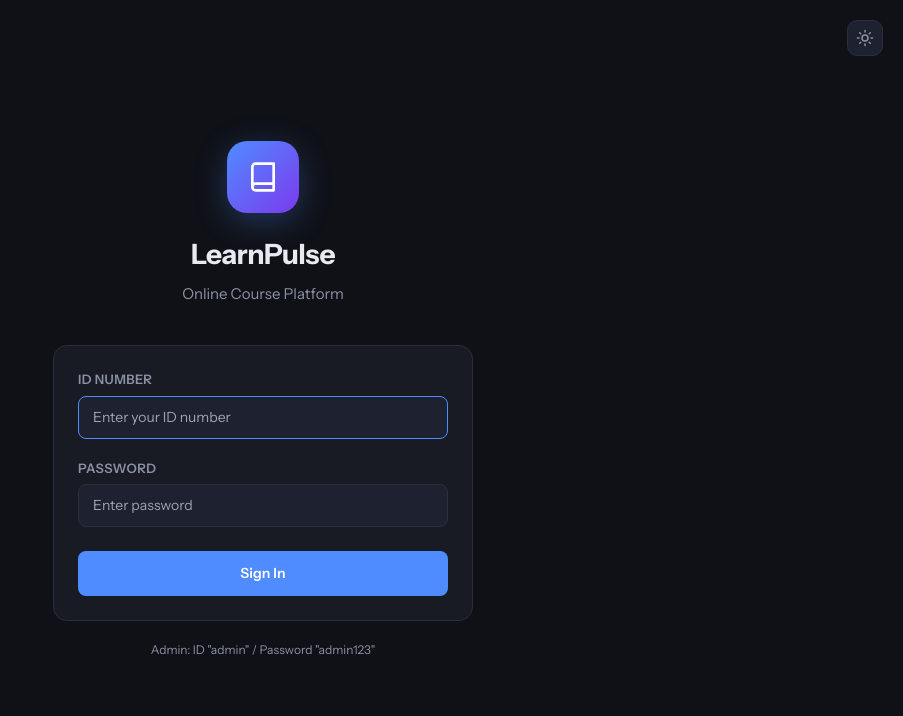
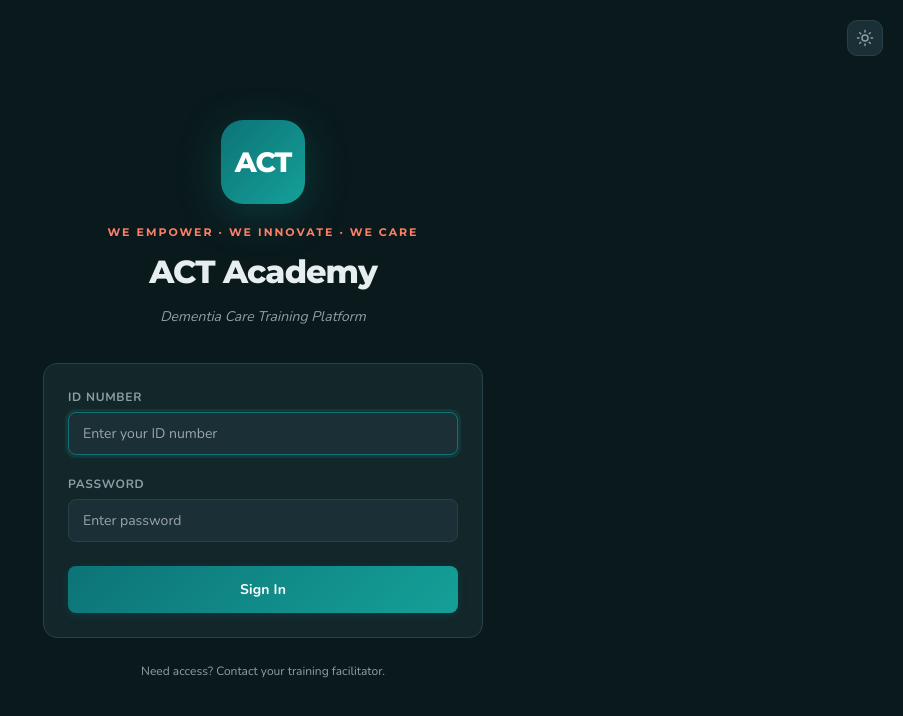
Before and after one commit to ArcticEng/LearningPlatform, a Next.js app: page / in a window 1280 px wide. Shown: the top 716 px of the page, without its empty margins (377-1280 px from the left). Built offline with nearby package versions, Linux system fonts and the light colour scheme.

Commit message:
Rebrand to ACT Academy with healthcare teal/coral palette

```diff
--- a/package.json
+++ b/package.json
@@ -1,5 +1,5 @@
 {
-  "name": "learnpulse",
+  "name": "act-academy",
   "version": "1.0.0",
   "private": true,
   "scripts": {
--- a/src/app/admin/page.js
+++ b/src/app/admin/page.js
@@ -259,12 +259,19 @@ export default function AdminPage() {
 
   const Brand = (
     <div style={{ display: "flex", alignItems: "center", gap: 12 }}>
-      <div style={{ width: 36, height: 36, borderRadius: 10, background: "linear-gradient(135deg, var(--accent), #7c3aed)", display: "flex", alignItems: "center", justifyContent: "center", color: "#fff" }}>
-        <Icon name="book" size={18}/>
+      <div style={{
+        width: 36, height: 36, borderRadius: 10,
+        background: "linear-gradient(135deg, var(--brand-primary), var(--brand-secondary))",
+        display: "flex", alignItems: "center", justifyContent: "center",
+        color: "#fff", fontWeight: 800, fontSize: 13, letterSpacing: "-0.04em",
+        fontFamily: "'Montserrat', sans-serif",
+        boxShadow: "0 2px 8px rgba(13, 115, 119, 0.25)",
+      }}>
+        ACT
       </div>
-      <div>
-        <div style={{ fontSize: 16, fontWeight: 800 }}>LearnPulse</div>
-        <div style={{ fontSize: 11, color: "var(--accent)", fontWeight: 600 }}>ADMIN</div>
+      <div style={{ minWidth: 0 }}>
+        <div style={{ fontSize: 15, fontWeight: 800, letterSpacing: "-0.02em", fontFamily: "'Montserrat', sans-serif" }}>ACT Academy</div>
+        <div style={{ fontSize: 10, color: "var(--brand-accent)", fontWeight: 700, letterSpacing: "0.1em" }}>ADMIN PORTAL</div>
       </div>
     </div>
   );
@@ -310,10 +317,10 @@ export default function AdminPage() {
             <h1 className="page-title">Dashboard</h1>
             <div className="stat-grid">
               {[
-                { label: "Learners", value: learners.length, icon: "users", color: "var(--accent)" },
-                { label: "Courses", value: courses.length, icon: "book", color: "#7c3aed" },
+                { label: "Learners", value: learners.length, icon: "users", color: "var(--brand-primary)" },
+                { label: "Courses", value: courses.length, icon: "book", color: "var(--brand-secondary)" },
                 { label: "Tests Completed", value: results.length, icon: "clip", color: "var(--success)" },
-                { label: "Avg Score", value: results.length ? Math.round(results.reduce((a, r) => a + r.percentage, 0) / results.length) + "%" : "—", icon: "award", color: "var(--warn)" },
+                { label: "Avg Score", value: results.length ? Math.round(results.reduce((a, r) => a + r.percentage, 0) / results.length) + "%" : "—", icon: "award", color: "var(--brand-accent)" },
               ].map((s, i) => (
                 <div key={i} className="card stat-card" style={{ display: "flex", alignItems: "center", gap: 16 }}>
                   <div className="stat-icon" style={{ width: 48, height: 48, borderRadius: 12, background: `${s.color}18`, display: "flex", alignItems: "center", justifyContent: "center", color: s.color, flexShrink: 0 }}>
--- a/src/app/globals.css
+++ b/src/app/globals.css
@@ -1,61 +1,74 @@
-@import url('https://fonts.googleapis.com/css2?family=Instrument+Sans:wght@400;500;600;700;800&display=swap');
+@import url('https://fonts.googleapis.com/css2?family=Nunito:wght@400;500;600;700;800&family=Montserrat:wght@400;500;600;700;800;900&display=swap');
 
 @tailwind base;
 @tailwind components;
 @tailwind utilities;
 
+/* ───────────────────────────────────────────
+   ACT Academy — Healthcare Training Platform
+   Brand palette: medical teal + warm coral
+   ─────────────────────────────────────────── */
+
 /* ─── DARK THEME (default) ─── */
 :root,
 [data-theme="dark"] {
-  --bg: #0f1117;
-  --surface: #181b24;
-  --surface-alt: #1e2230;
-  --border: #2a2e3d;
-  --text: #e8eaf0;
-  --text-muted: #8b91a5;
-  --accent: #4f8cff;
-  --accent-hover: #6ba0ff;
-  --accent-soft: rgba(79, 140, 255, 0.12);
+  --bg: #0a1a1c;
+  --surface: #13262a;
+  --surface-alt: #1a3036;
+  --border: #264249;
+  --text: #e6eef0;
+  --text-muted: #8ca0a4;
+
+  /* Brand colors */
+  --brand-primary: #0d7377;     /* teal - trust, medical */
+  --brand-secondary: #14a098;   /* lighter teal */
+  --brand-accent: #ff7e67;      /* coral - warmth, care */
+
+  --accent: #14a098;
+  --accent-hover: #17b8ae;
+  --accent-soft: rgba(20, 160, 152, 0.14);
   --success: #34d399;
-  --success-soft: rgba(52, 211, 153, 0.12);
+  --success-soft: rgba(52, 211, 153, 0.14);
   --danger: #f87171;
-  --danger-soft: rgba(248, 113, 113, 0.12);
+  --danger-soft: rgba(248, 113, 113, 0.14);
   --warn: #fbbf24;
-  --warn-soft: rgba(251, 191, 36, 0.12);
+  --warn-soft: rgba(251, 191, 36, 0.14);
   --modal-bg: rgba(0, 0, 0, 0.7);
   --shadow-card: none;
 }
 
 /* ─── LIGHT THEME ─── */
 [data-theme="light"] {
-  --bg: #f6f8fb;
+  --bg: #f4f8f9;
   --surface: #ffffff;
-  --surface-alt: #f1f5f9;
-  --border: #e2e8f0;
-  --text: #0f172a;
-  --text-muted: #64748b;
-  --accent: #4f8cff;
-  --accent-hover: #3b7be0;
-  --accent-soft: rgba(79, 140, 255, 0.10);
+  --surface-alt: #eef5f5;
+  --border: #d4e3e4;
+  --text: #0a1a1c;
+  --text-muted: #5a7278;
+
+  --brand-primary: #0d7377;
+  --brand-secondary: #14a098;
+  --brand-accent: #ff7e67;
+
+  --accent: #0d7377;
+  --accent-hover: #14a098;
+  --accent-soft: rgba(13, 115, 119, 0.10);
   --success: #059669;
   --success-soft: rgba(5, 150, 105, 0.12);
   --danger: #dc2626;
   --danger-soft: rgba(220, 38, 38, 0.10);
   --warn: #d97706;
   --warn-soft: rgba(217, 119, 6, 0.12);
-  --modal-bg: rgba(15, 23, 42, 0.5);
-  --shadow-card: 0 1px 3px rgba(15, 23, 42, 0.06);
+  --modal-bg: rgba(10, 26, 28, 0.5);
+  --shadow-card: 0 1px 3px rgba(10, 26, 28, 0.06), 0 1px 2px rgba(10, 26, 28, 0.04);
 }
 
 * { box-sizing: border-box; }
 
-html, body {
-  margin: 0;
-  padding: 0;
-}
+html, body { margin: 0; padding: 0; }
 
 body {
-  font-family: 'Instrument Sans', system-ui, sans-serif;
+  font-family: 'Nunito', system-ui, sans-serif;
   background: var(--bg);
   color: var(--text);
   transition: background 0.2s, color 0.2s;
@@ -63,13 +76,17 @@ body {
   -webkit-text-size-adjust: 100%;
 }
 
-input, button, select, textarea {
-  font-family: inherit;
+h1, h2, h3, h4, h5, h6 {
+  font-family: 'Montserrat', system-ui, sans-serif;
+  letter-spacing: -0.01em;
 }
 
+input, button, select, textarea { font-family: inherit; }
+
 input:focus, select:focus, textarea:focus {
-  border-color: var(--accent) !important;
+  border-color: var(--brand-primary) !important;
   outline: none;
+  box-shadow: 0 0 0 3px var(--accent-soft);
 }
 
 button { cursor: pointer; }
@@ -97,13 +114,19 @@ button:hover { opacity: 0.9; }
   border-radius: 8px;
   border: none;
   font-size: 14px;
-  font-weight: 600;
+  font-weight: 700;
   transition: all 0.2s;
   letter-spacing: 0.01em;
   white-space: nowrap;
 }
 
-.btn-primary { background: var(--accent); color: #fff; }
+.btn-primary {
+  background: linear-gradient(135deg, var(--brand-primary), var(--brand-secondary));
+  color: #fff;
+  box-shadow: 0 2px 8px rgba(13, 115, 119, 0.25);
+}
+.btn-primary:hover { box-shadow: 0 4px 12px rgba(13, 115, 119, 0.35); opacity: 1; }
+
 .btn-secondary { background: var(--surface-alt); color: var(--text); border: 1px solid var(--border); }
 .btn-danger { background: var(--danger-soft); color: var(--danger); }
 .btn-ghost { background: transparent; color: var(--text-muted); padding: 6px 10px; }
@@ -119,6 +142,7 @@ button:hover { opacity: 0.9; }
   border-radius: 8px;
   outline: none;
   width: 100%;
+  transition: border-color 0.15s, box-shadow 0.15s;
 }
 
 [data-theme="light"] .input { background: var(--surface); }
@@ -133,18 +157,15 @@ select.input {
   cursor: pointer;
 }
 
-select.input:disabled {
-  opacity: 0.5;
-  cursor: not-allowed;
-}
+select.input:disabled { opacity: 0.5; cursor: not-allowed; }
 
 .label {
-  font-size: 13px;
-  font-weight: 600;
+  font-size: 12px;
+  font-weight: 700;
   color: var(--text-muted);
   margin-bottom: 6px;
   display: block;
-  letter-spacing: 0.03em;
+  letter-spacing: 0.06em;
   text-transform: uppercase;
 }
 
@@ -162,6 +183,7 @@ select.input:disabled {
 .badge-success { background: var(--success-soft); color: var(--success); }
 .badge-danger { background: var(--danger-soft); color: var(--danger); }
 .badge-warn { background: var(--warn-soft); color: var(--warn); }
+.badge-coral { background: rgba(255, 126, 103, 0.15); color: var(--brand-accent); }
 
 /* ─── Sidebar ─── */
 .sidebar {
@@ -189,7 +211,7 @@ select.input:disabled {
   background: transparent;
   color: var(--text-muted);
   font-size: 14px;
-  font-weight: 500;
+  font-weight: 600;
   border-left: 3px solid transparent;
   transition: all 0.15s;
   text-align: left;
@@ -203,7 +225,7 @@ select.input:disabled {
 .sidebar-item.active {
   background: var(--accent-soft);
   color: var(--accent);
-  border-left-color: var(--accent);
+  border-left-color: var(--brand-primary);
   font-weight: 700;
 }
 
@@ -213,7 +235,7 @@ select.input:disabled {
   min-height: 100vh;
 }
 
-/* ─── Mobile top bar (hidden on desktop) ─── */
+/* ─── Mobile top bar ─── */
 .mobile-topbar {
   display: none;
   align-items: center;
@@ -224,15 +246,6 @@ select.input:disabled {
   position: sticky;
   top: 0;
   z-index: 50;
-}
-
-.mobile-topbar-brand {
-  display: flex;
-  align-items: center;
-  gap: 10px;
-  font-size: 16px;
-  font-weight: 800;
-  color: var(--text);
 }
 
 .hamburger {
@@ -270,11 +283,11 @@ select.input:disabled {
 }
 
 .theme-toggle:hover {
-  color: var(--accent);
-  border-color: var(--accent);
+  color: var(--brand-primary);
+  border-color: var(--brand-primary);
 }
 
-/* ─── Table wrapper for horizontal scroll on mobile ─── */
+/* ─── Table ─── */
 .table-wrap {
   overflow-x: auto;
   -webkit-overflow-scrolling: touch;
@@ -329,13 +342,13 @@ td {
   border: 1px solid var(--border);
 }
 
-/* ─── Test option button ─── */
+/* ─── Test option ─── */
 .test-option {
   display: flex;
   align-items: center;
   gap: 12px;
   width: 100%;
-  padding: 12px 16px;
+  padding: 14px 16px;
   border-radius: 10px;
   background: var(--surface-alt);
   border: 2px solid var(--border);
@@ -346,11 +359,11 @@ td {
   text-align: left;
 }
 
-.test-option:hover { border-color: var(--accent); }
+.test-option:hover { border-color: var(--brand-primary); }
 
 .test-option.selected {
   background: var(--accent-soft);
-  border-color: var(--accent);
+  border-color: var(--brand-primary);
   color: var(--accent);
   font-weight: 700;
 }
@@ -370,7 +383,8 @@ td {
 }
 
 .page-title {
-  font-size: 24px;
+  font-family: 'Montserrat', system-ui, sans-serif;
+  font-size: 26px;
   font-weight: 800;
   margin: 0 0 24px;
   letter-spacing: -0.02em;
@@ -385,11 +399,27 @@ td {
   flex-wrap: wrap;
 }
 
-/* ─── RESPONSIVE BREAKPOINTS ─── */
+/* ─── Login / branded splash ─── */
+.login-hero {
+  font-family: 'Montserrat', system-ui, sans-serif;
+  font-size: 11px;
+  font-weight: 700;
+  letter-spacing: 0.18em;
+  color: var(--brand-accent);
+  text-transform: uppercase;
+  margin-bottom: 8px;
+}
+
+.login-tag {
+  color: var(--text-muted);
+  font-size: 14px;
+  font-style: italic;
+  margin: 10px 0 0;
+}
+
+/* ─── Breakpoints ─── */
 @media (max-width: 900px) {
-  .stat-grid {
-    grid-template-columns: repeat(2, 1fr);
-  }
+  .stat-grid { grid-template-columns: repeat(2, 1fr); }
 }
 
 @media (max-width: 768px) {
@@ -398,47 +428,21 @@ td {
     width: 280px;
     box-shadow: 0 0 30px rgba(0, 0, 0, 0.3);
   }
+  body.sidebar-open .sidebar { transform: translateX(0); }
+  body.sidebar-open .sidebar-overlay { display: block; }
 
-  body.sidebar-open .sidebar {
-    transform: translateX(0);
-  }
-
-  body.sidebar-open .sidebar-overlay {
-    display: block;
-  }
-
-  .main-content {
-    margin-left: 0;
-    padding: 16px;
-  }
-
+  .main-content { margin-left: 0; padding: 16px; }
   .mobile-topbar { display: flex; }
   .hamburger { display: inline-flex; }
 
-  .card {
-    padding: 16px;
-    border-radius: 12px;
-  }
-
-  .modal-content {
-    padding: 20px;
-    border-radius: 14px;
-  }
-
+  .card { padding: 16px; border-radius: 12px; }
+  .modal-content { padding: 20px; border-radius: 14px; }
   .btn { padding: 10px 16px; }
   .btn-primary, .btn-secondary { font-size: 13px; }
-
   th, td { padding: 10px 12px; font-size: 13px; }
-
-  .responsive-grid {
-    grid-template-columns: 1fr;
-    gap: 14px;
-  }
-
-  .page-title { font-size: 20px; }
+  .responsive-grid { grid-template-columns: 1fr; gap: 14px; }
+  .page-title { font-size: 22px; }
   .page-header { margin-bottom: 18px; }
-
-  /* Login page tweaks */
   .login-wrap { padding: 24px 16px !important; }
 }
 
--- a/src/app/layout.js
+++ b/src/app/layout.js
@@ -12,17 +12,15 @@ const themeScript = `
 `;
 
 export const metadata = {
-  title: "LearnPulse — Online Course Platform",
-  description: "Online learning platform with courses, modules, and assessments",
+  title: "ACT Academy — Dementia Care Training",
+  description: "ACT caregiver training platform — empowering carers with skills to deliver quality dementia care.",
   manifest: "/manifest.json",
   appleWebApp: {
     capable: true,
     statusBarStyle: "black-translucent",
-    title: "LearnPulse",
+    title: "ACT Academy",
   },
-  formatDetection: {
-    telephone: false,
-  },
+  formatDetection: { telephone: false },
 };
 
 export const viewport = {
@@ -30,8 +28,8 @@ export const viewport = {
   initialScale: 1,
   maximumScale: 5,
   themeColor: [
-    { media: "(prefers-color-scheme: dark)", color: "#0f1117" },
-    { media: "(prefers-color-scheme: light)", color: "#f6f8fb" },
+    { media: "(prefers-color-scheme: dark)", color: "#0a1a1c" },
+    { media: "(prefers-color-scheme: light)", color: "#f4f8f9" },
   ],
 };
 
--- a/src/app/learner/page.js
+++ b/src/app/learner/page.js
@@ -284,12 +284,19 @@ export default function LearnerPage() {
 
   const Brand = (
     <div style={{ display: "flex", alignItems: "center", gap: 12 }}>
-      <div style={{ width: 36, height: 36, borderRadius: 10, background: "linear-gradient(135deg, var(--accent), #7c3aed)", display: "flex", alignItems: "center", justifyContent: "center", color: "#fff" }}>
-        <Icon name="book" size={18}/>
+      <div style={{
+        width: 36, height: 36, borderRadius: 10,
+        background: "linear-gradient(135deg, var(--brand-primary), var(--brand-secondary))",
+        display: "flex", alignItems: "center", justifyContent: "center",
+        color: "#fff", fontWeight: 800, fontSize: 13, letterSpacing: "-0.04em",
+        fontFamily: "'Montserrat', sans-serif",
+        boxShadow: "0 2px 8px rgba(13, 115, 119, 0.25)",
+      }}>
+        ACT
       </div>
-      <div>
-        <div style={{ fontSize: 16, fontWeight: 800 }}>LearnPulse</div>
-        <div style={{ fontSize: 11, color: "var(--text-muted)", fontWeight: 500 }}>{user.name}</div>
+      <div style={{ minWidth: 0 }}>
+        <div style={{ fontSize: 15, fontWeight: 800, letterSpacing: "-0.02em", fontFamily: "'Montserrat', sans-serif" }}>ACT Academy</div>
+        <div style={{ fontSize: 11, color: "var(--text-muted)", fontWeight: 600 }}>{user.name}</div>
       </div>
     </div>
   );
--- a/src/app/page.js
+++ b/src/app/page.js
@@ -21,14 +21,12 @@ export default function LoginPage() {
         headers: { "Content-Type": "application/json" },
         body: JSON.stringify({ idNumber, password }),
       });
-
       const data = await res.json();
       if (!res.ok) {
         setError(data.error || "Login failed");
         setLoading(false);
         return;
       }
-
       router.push(data.user.role === "admin" ? "/admin" : "/learner");
     } catch {
       setError("Connection error. Please try again.");
@@ -38,24 +36,26 @@ export default function LoginPage() {
 
   return (
     <div className="login-wrap" style={{ display: "flex", alignItems: "center", justifyContent: "center", minHeight: "100vh", padding: "32px 20px", position: "relative" }}>
-      <div style={{ position: "absolute", top: 20, right: 20 }}>
-        <ThemeToggle />
-      </div>
+      <div style={{ position: "absolute", top: 20, right: 20 }}><ThemeToggle /></div>
 
-      <div style={{ maxWidth: 420, width: "100%", textAlign: "center" }}>
-        <div style={{ marginBottom: 40 }}>
+      <div style={{ maxWidth: 440, width: "100%", textAlign: "center" }}>
+        <div style={{ marginBottom: 36 }}>
           <div style={{
-            width: 72, height: 72, borderRadius: 20,
-            background: "linear-gradient(135deg, var(--accent), #7c3aed)",
+            width: 84, height: 84, borderRadius: 22,
+            background: "linear-gradient(135deg, var(--brand-primary), var(--brand-secondary))",
             display: "flex", alignItems: "center", justifyContent: "center",
-            margin: "0 auto 20px", boxShadow: "0 8px 32px rgba(79,140,255,0.3)",
+            margin: "0 auto 20px",
+            boxShadow: "0 10px 40px rgba(13, 115, 119, 0.35)",
+            color: "#fff", fontFamily: "'Montserrat', sans-serif",
+            fontWeight: 800, fontSize: 28, letterSpacing: "-0.04em",
           }}>
-            <svg width="32" height="32" viewBox="0 0 24 24" fill="none" stroke="white" strokeWidth="2" strokeLinecap="round" strokeLinejoin="round">
-              <path d="M4 19.5A2.5 2.5 0 0 1 6.5 17H20M4 19.5A2.5 2.5 0 0 0 6.5 22H20V2H6.5A2.5 2.5 0 0 0 4 4.5v15z"/>
-            </svg>
+            ACT
           </div>
-          <h1 style={{ fontSize: 28, fontWeight: 800, margin: 0, letterSpacing: "-0.02em" }}>LearnPulse</h1>
-          <p style={{ color: "var(--text-muted)", fontSize: 15, margin: "8px 0 0" }}>Online Course Platform</p>
+          <div className="login-hero">We Empower · We Innovate · We Care</div>
+          <h1 style={{ fontFamily: "'Montserrat', sans-serif", fontSize: 32, fontWeight: 800, margin: 0, letterSpacing: "-0.03em" }}>
+            ACT Academy
+          </h1>
+          <p className="login-tag">Dementia Care Training Platform</p>
         </div>
 
         <div className="card" style={{ textAlign: "left" }}>
@@ -69,18 +69,18 @@ export default function LoginPage() {
               <input className="input" type="password" value={password} onChange={e => setPassword(e.target.value)} placeholder="Enter password" autoComplete="current-password"/>
             </div>
             {error && (
-              <div style={{ color: "var(--danger)", fontSize: 13, marginBottom: 16, padding: "8px 12px", background: "var(--danger-soft)", borderRadius: 8 }}>
+              <div style={{ color: "var(--danger)", fontSize: 13, marginBottom: 16, padding: "10px 14px", background: "var(--danger-soft)", borderRadius: 8 }}>
                 {error}
               </div>
             )}
-            <button type="submit" className="btn btn-primary" disabled={loading} style={{ width: "100%", justifyContent: "center", padding: "12px 20px" }}>
+            <button type="submit" className="btn btn-primary" disabled={loading} style={{ width: "100%", justifyContent: "center", padding: "13px 20px" }}>
               {loading ? "Signing in…" : "Sign In"}
             </button>
           </form>
         </div>
 
-        <p style={{ color: "var(--text-muted)", fontSize: 12, marginTop: 20 }}>
-          Admin: ID &quot;admin&quot; / Password &quot;admin123&quot;
+        <p style={{ color: "var(--text-muted)", fontSize: 12, marginTop: 24 }}>
+          Need access? Contact your training facilitator.
         </p>
       </div>
     </div>
--- /dev/null
+++ b/src/components/BrandMark.js
@@ -0,0 +1,24 @@
+export default function BrandMark({ subtitle, size = 36 }) {
+  return (
+    <div style={{ display: "flex", alignItems: "center", gap: 12 }}>
+      <div style={{
+        width: size, height: size, borderRadius: 10,
+        background: "linear-gradient(135deg, var(--brand-primary), var(--brand-secondary))",
+        display: "flex", alignItems: "center", justifyContent: "center",
+        color: "#fff", fontWeight: 800, fontSize: size * 0.38,
+        letterSpacing: "-0.04em", flexShrink: 0,
+        boxShadow: "0 2px 8px rgba(13, 115, 119, 0.25)",
+      }}>
+        ACT
+      </div>
+      <div style={{ minWidth: 0 }}>
+        <div style={{ fontSize: 16, fontWeight: 800, letterSpacing: "-0.02em" }}>ACT Academy</div>
+        {subtitle && (
+          <div style={{ fontSize: 11, fontWeight: 600, letterSpacing: "0.08em", textTransform: "uppercase" }}>
+            {subtitle}
+          </div>
+        )}
+      </div>
+    </div>
+  );
+}
```
Also changed, not shown: public/manifest.json, src/app/apple-icon.svg, src/app/icon.svg.
